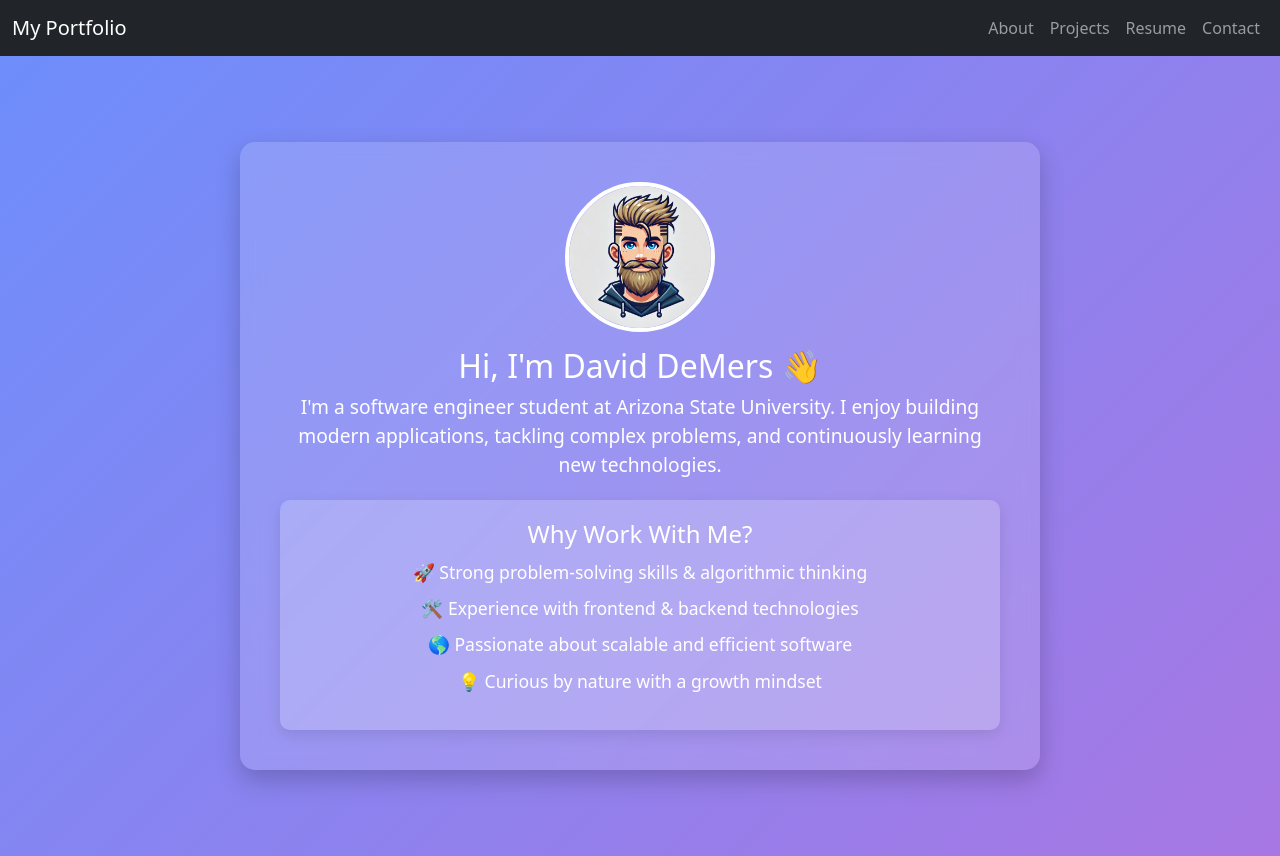
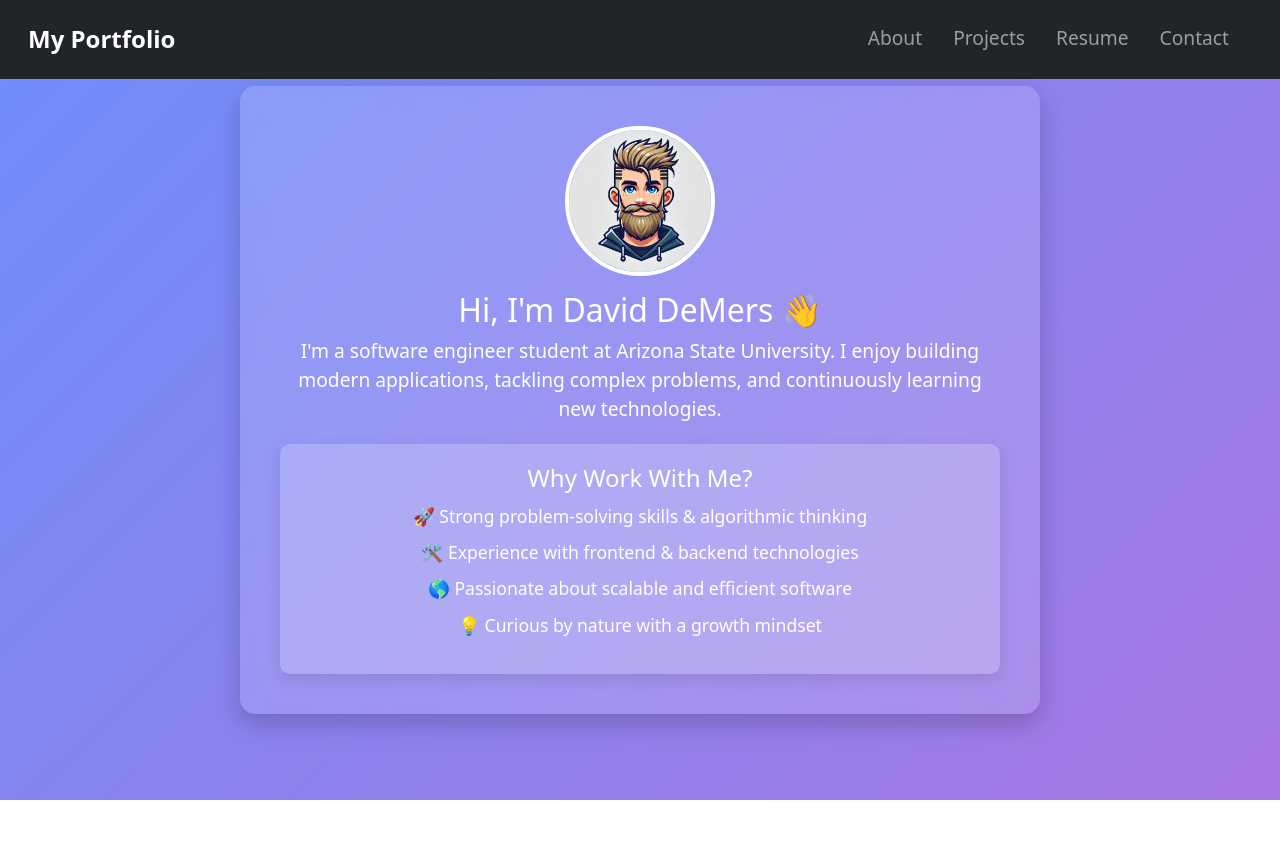
Before and after one commit to djdemers/fullstack-portfolio, a React (Vite) app in the folder frontend-javascript/: page / in a window 1280 px wide. After the commit the page ends 800 px from the top, so only its background shows below. Built offline with nearby package versions, Linux system fonts and the light colour scheme.

Commit message:
added animation features to navbar

```diff
--- a/frontend-javascript/src/components/Navbar.jsx
+++ b/frontend-javascript/src/components/Navbar.jsx
@@ -1,16 +1,31 @@
-import React from "react";
+import React, { useEffect, useState } from "react";
 import { Link } from "react-router-dom";
 import "bootstrap/dist/css/bootstrap.min.css";
-import "bootstrap/dist/js/bootstrap.bundle.min.js"; // Ensure Bootstrap JS is loaded
+import "bootstrap/dist/js/bootstrap.bundle.min.js";
+import "../styles/Navbar.css"; // Ensure you have this file
 
 function Navbar() {
+    const [scrolling, setScrolling] = useState(false);
+
+    useEffect(() => {
+        const handleScroll = () => {
+            if (window.scrollY > 50) {
+                setScrolling(true);
+            } else {
+                setScrolling(false);
+            }
+        };
+        window.addEventListener("scroll", handleScroll);
+        return () => {
+            window.removeEventListener("scroll", handleScroll);
+        };
+    }, []);
+
     return (
-        <nav className="navbar navbar-expand-lg navbar-dark bg-dark">
+        <nav className={`navbar navbar-expand-lg navbar-dark bg-dark fixed-top ${scrolling ? "scrolled" : ""}`}>
             <div className="container-fluid">
-                {/* Brand Logo */}
                 <Link className="navbar-brand" to="/">My Portfolio</Link>
 
-                {/* Mobile Toggle Button */}
                 <button
                     className="navbar-toggler"
                     type="button"
@@ -23,7 +38,6 @@ function Navbar() {
                     <span className="navbar-toggler-icon"></span>
                 </button>
 
-                {/* Navbar Links */}
                 <div className="collapse navbar-collapse justify-content-end" id="navbarNav">
                     <ul className="navbar-nav">
                         <li className="nav-item">
--- a/frontend-javascript/src/styles/Navbar.css
+++ b/frontend-javascript/src/styles/Navbar.css
@@ -1,11 +1,14 @@
 .navbar {
     width: 100%;
     padding: 1rem;
+    background-color: #121212; /* Dark background */
+    transition: background-color 0.3s ease-in-out;
 }
 
 .navbar-brand {
     font-size: 1.5rem;
     font-weight: bold;
+    transition: color 0.3s ease-in-out;
 }
 
 .navbar-toggler {
@@ -21,6 +24,26 @@
 .nav-link {
     font-size: 1.2rem;
     margin-right: 15px;
+    position: relative;
+    transition: color 0.3s ease-in-out;
+}
+
+/* Underline Animation */
+.nav-link::after {
+    content: "";
+    display: block;
+    width: 0%;
+    height: 2px;
+    background-color: #61dafb;
+    transition: width 0.3s ease-in-out;
+}
+
+.nav-link:hover::after {
+    width: 100%;
+}
+
+.nav-link:hover {
+    color: #61dafb;
 }
 
 /* Mobile adjustments */
```
